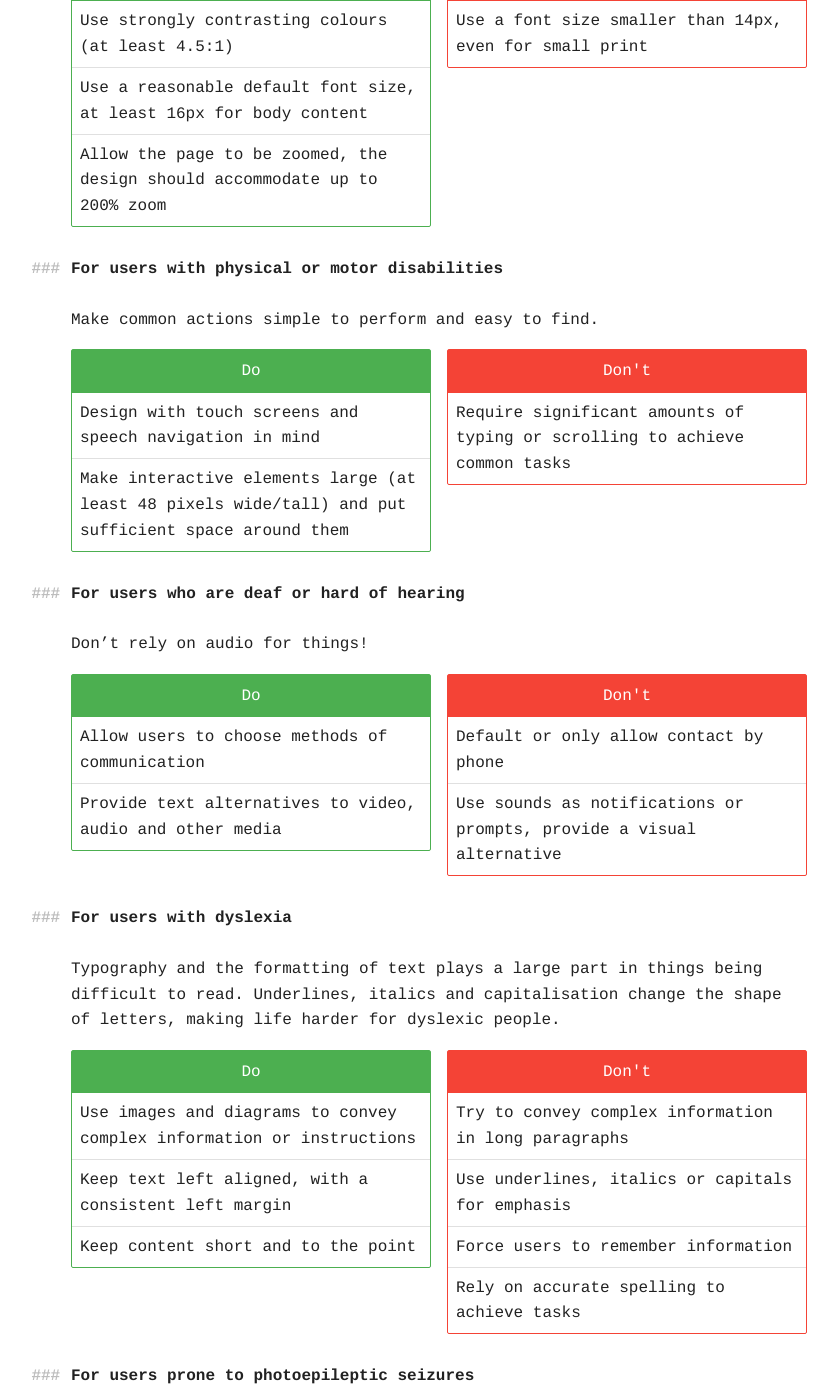
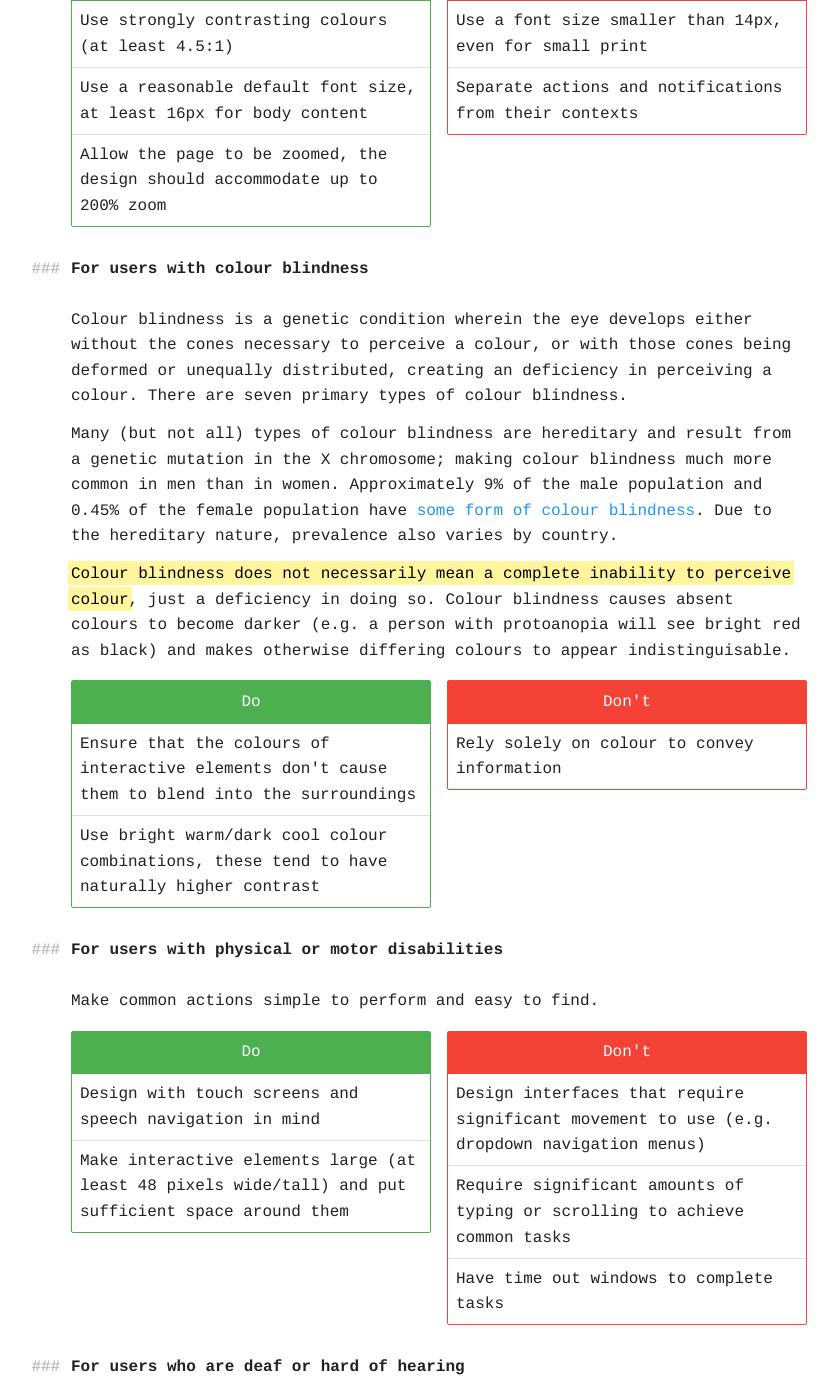
Before and after one commit to querkmachine/FSFrontEndDocs, a Jekyll site: the page built from concepts/accessibility.md, in a window 1280 px wide and 1400 px high, scrolled down 2299 px. Shown: the whole window, without its empty margins (201-1039 px from the left). Built offline with Jekyll 4.4.1, drawn with Linux system fonts in a browser that asks for light colours; some of the changed text lies outside the part shown.

Commit message:
Add section on colour blindness, add more recommendations to other sections

```diff
--- a/concepts/accessibility.md
+++ b/concepts/accessibility.md
@@ -92,6 +92,7 @@ Screen reader users typically navigate using only the keyboard and with speciali
 			<ul class="list-group">
 				<li>Rely solely on appearance to determine hierarchy or state</li>
 				<li>Use other text document formats to convey information (PDFs, Word documents, etc.)</li>
+				<li>Spread content around the page</li>
 			</ul>
 		</div>
 	</div>
@@ -117,6 +118,35 @@ Not all users of screen readers are blind, not all who don't use screen readers
 			<header class="card-header">Don't</header>
 			<ul class="list-group">
 				<li>Use a font size smaller than 14px, even for small print</li>
+				<li>Separate actions and notifications from their contexts</li>
+			</ul>
+		</div>
+	</div>
+</div>
+
+### For users with colour blindness
+
+Colour blindness is a genetic condition wherein the eye develops either without the cones necessary to perceive a colour, or with those cones being deformed or unequally distributed, creating an deficiency in perceiving a colour. There are seven primary types of colour blindness.
+
+Many (but not all) types of colour blindness are hereditary and result from a genetic mutation in the X chromosome; making colour blindness much more common in men than in women. Approximately 9% of the male population and 0.45% of the female population have [some form of colour blindness](http://www.colour-blindness.com/general/prevalence/). Due to the hereditary nature, prevalence also varies by country.
+
+&zwnj;<mark>Colour blindness does not necessarily mean a complete inability to perceive colour</mark>, just a deficiency in doing so. Colour blindness causes absent colours to become darker (e.g. a person with protoanopia will see bright red as black) and makes otherwise differing colours to appear indistinguisable.
+
+<div class="grid">
+	<div class="cell">
+		<div class="card card-success">
+			<header class="card-header">Do</header>
+			<ul class="list-group">
+				<li>Ensure that the colours of interactive elements don't cause them to blend into the surroundings</li>
+				<li>Use bright warm/dark cool colour combinations, these tend to have naturally higher contrast</li>
+			</ul>
+		</div>
+	</div>
+	<div class="cell">
+		<div class="card card-error">
+			<header class="card-header">Don't</header>
+			<ul class="list-group">
+				<li>Rely solely on colour to convey information</li>
 			</ul>
 		</div>
 	</div>
@@ -140,7 +170,9 @@ Make common actions simple to perform and easy to find.
 		<div class="card card-error">
 			<header class="card-header">Don't</header>
 			<ul class="list-group">
+				<li>Design interfaces that require significant movement to use (e.g. dropdown navigation menus)</li>
 				<li>Require significant amounts of typing or scrolling to achieve common tasks</li>
+				<li>Have time out windows to complete tasks</li>
 			</ul>
 		</div>
 	</div>
@@ -191,6 +223,7 @@ Typography and the formatting of text plays a large part in things being difficu
 			<header class="card-header">Don't</header>
 			<ul class="list-group">
 				<li>Try to convey complex information in long paragraphs</li>
+				<li>Put too much information in one place</li>
 				<li>Use underlines, italics or capitals for emphasis</li>
 				<li>Force users to remember information</li>
 				<li>Rely on accurate spelling to achieve tasks</li>
@@ -263,6 +296,8 @@ For more in-depth screen reader testing we've previously employed [<abbr title="
 ## More resources
 
 * [Level AA checklist](https://www.wuhcag.com/wcag-checklist/)
-* [Notes on Using ARIA in HTML](http://w3c.github.io/aria-in-html/)
+* [Notes on Using ARIA in HTML](http://w3c.github.io/aria-in-html/) by W3C
 * [Color Contrast Checker](http://webaim.org/resources/contrastchecker/)
-* [Designing Safer Web Animation For Motion Sensitivity](http://alistapart.com/article/designing-safer-web-animation-for-motion-sensitivity)
+* [Paletton](http://paletton.com) - Colour scheme tool with colour blindness simulation
+* [Integrating Contrast Checks in Your Web Workflow](https://24ways.org/2014/integrating-contrast-checks-in-your-web-workflow/) by Geri Coady
+* [Designing Safer Web Animation For Motion Sensitivity](http://alistapart.com/article/designing-safer-web-animation-for-motion-sensitivity) by Val Head
```
